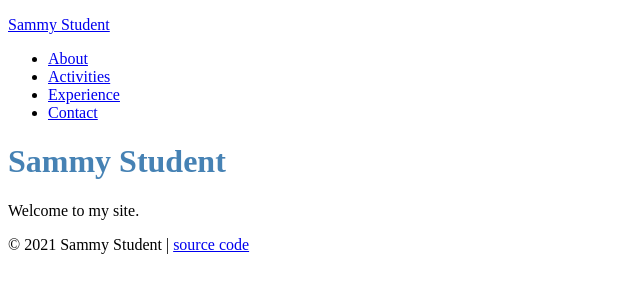
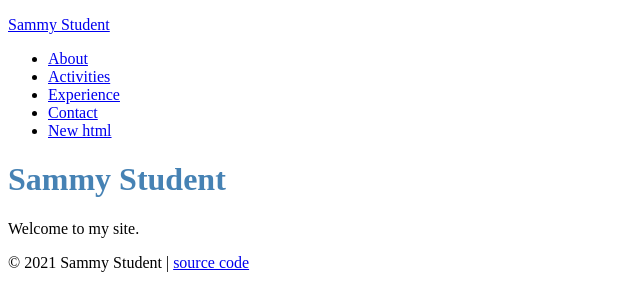
Before and after one commit to asaazam123/student-site-2024, a plain HTML site: page index.html in a window 1280 px wide. Shown: the whole page, without its empty margins (0-640 px from the left). Drawn offline with Linux system fonts and the light colour scheme.

Commit message:
new html added

```diff
--- a/index.html
+++ b/index.html
@@ -14,6 +14,7 @@
           <li><a href="activities.html">Activities</a></li>
           <li><a href="experience.html">Experience</a></li>
           <li><a href="contact.html">Contact</a></li>
+          <li><a href="new.html">New html </a></li>
         </ul>
       </nav>
     </header>
```
Also changed, not shown: stylesheets/new.html (added).
